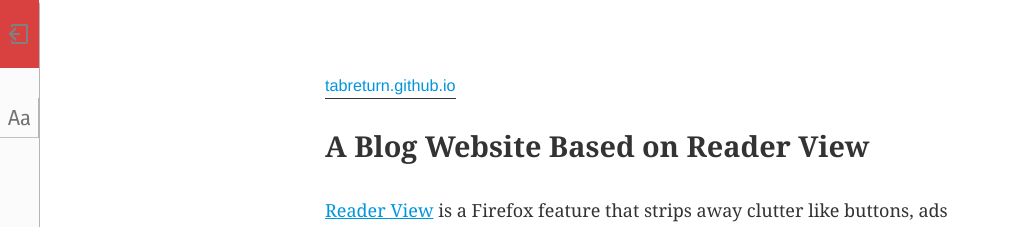
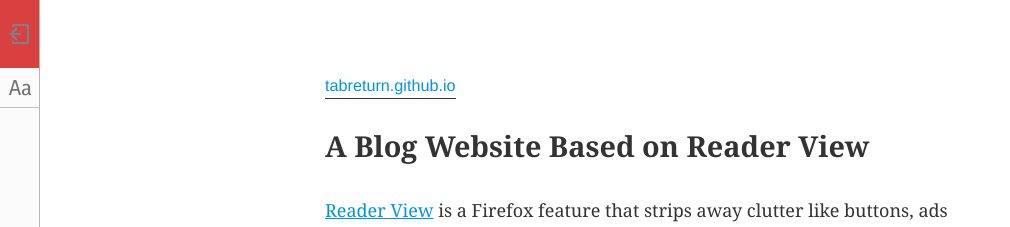
Before and after one commit to tabreturn/tabreturn.github.io, a Jekyll site: the page built from index.html, in a window 1280 px wide. Shown: the top 227 px of the page, without its empty margins (0-1010 px from the left). Built offline with Jekyll 4.4.1, drawn with Linux system fonts in a browser that asks for light colours; a script that is not in the unit is left out; comment, search, counter and statistics services are not loaded.

Commit message:
- fix reader toolbar alignment/border issues

```diff
--- a/_layouts/default.html
+++ b/_layouts/default.html
@@ -77,6 +77,7 @@
 </html>
 
 <script>
+
 // reader popup:
 
 reader_popup_visible = false;
@@ -176,3 +177,22 @@ document.querySelector('#color-scheme-buttons .sepia-button').addEventListener('
 });
 
 </script>
+
+<style>
+
+/* reader toolbar fixes: */
+
+#reader-toolbar {
+  border-radius: 0;
+}
+
+#reader-toolbar li:first-child {
+  margin: 0;
+  padding: 0;
+}
+
+#reader-toolbar li button {
+  border-right: none;
+}
+
+</style>
```
